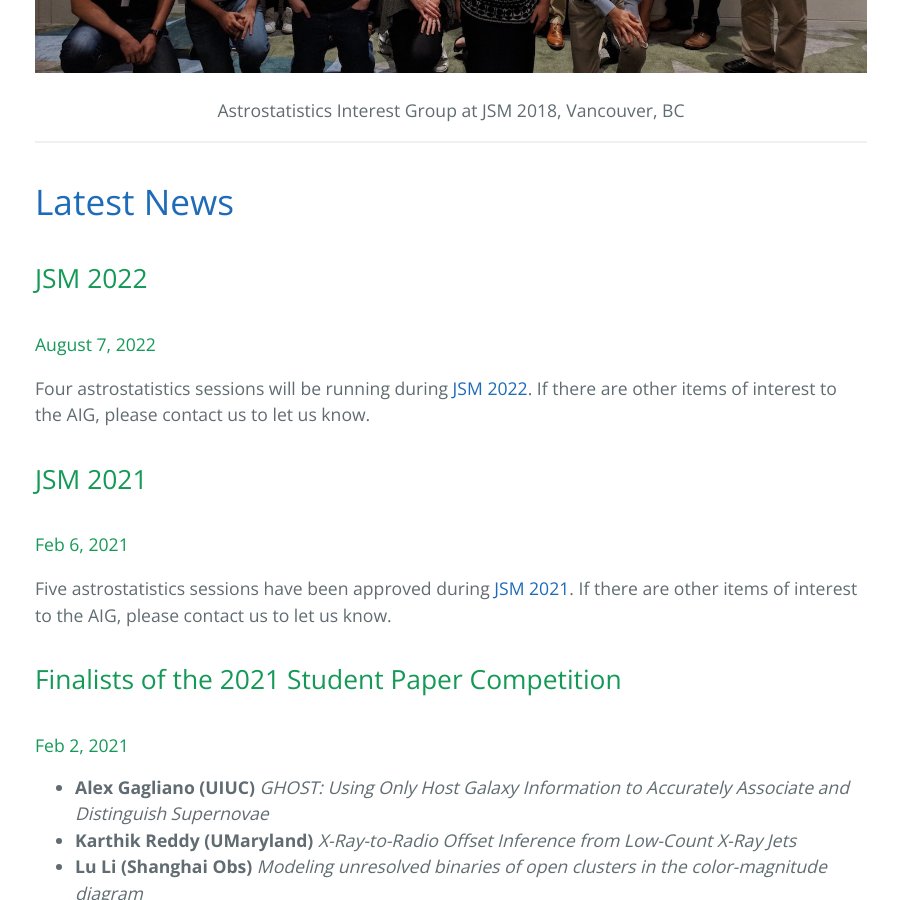
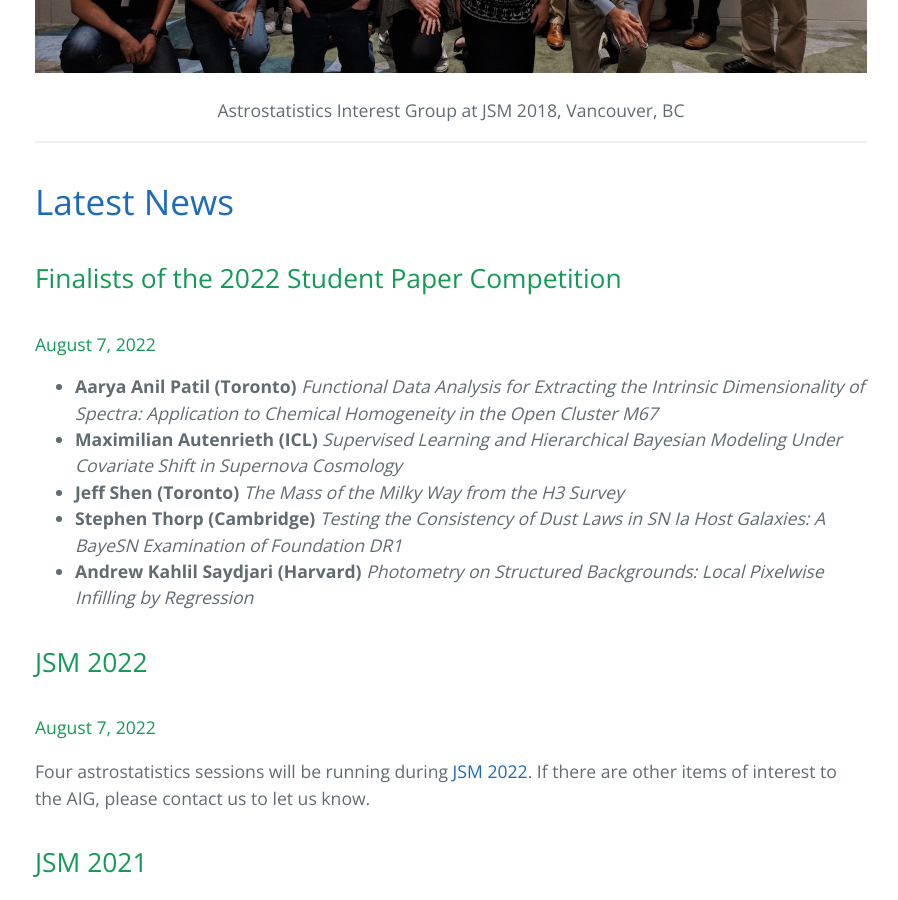
Before and after one commit to aigamstat/aigamstat.github.io, a Jekyll site: the page built from index.md, in a window 1280 px wide and 900 px high, scrolled down 737 px. Shown: the whole window, without its empty margins (189-1087 px from the left). Built offline with Jekyll 4.4.1, drawn with Linux system fonts in a browser that asks for light colours.

Commit message:
jsm2022 students
updating with the list of student finalists on the front page

```diff
--- a/index.md
+++ b/index.md
@@ -18,6 +18,14 @@ layout: default
 
 ---
 # [Latest News](./news.html)
+
+## Finalists of the 2022 Student Paper Competition
+#### August 7, 2022
+- **Aarya Anil Patil (Toronto)** *Functional Data Analysis for Extracting the Intrinsic Dimensionality of Spectra: Application to Chemical Homogeneity in the Open Cluster M67*
+- **Maximilian Autenrieth (ICL)** *Supervised Learning and Hierarchical Bayesian Modeling Under Covariate Shift in Supernova Cosmology*
+- **Jeff Shen (Toronto)** *The Mass of the Milky Way from the H3 Survey*
+- **Stephen Thorp (Cambridge)** *Testing the Consistency of Dust Laws in SN Ia Host Galaxies: A BayeSN Examination of Foundation DR1*
+- **Andrew Kahlil Saydjari (Harvard)** *Photometry on Structured Backgrounds: Local Pixelwise Infilling by Regression*
 
 ## JSM 2022
 #### August 7, 2022
```
